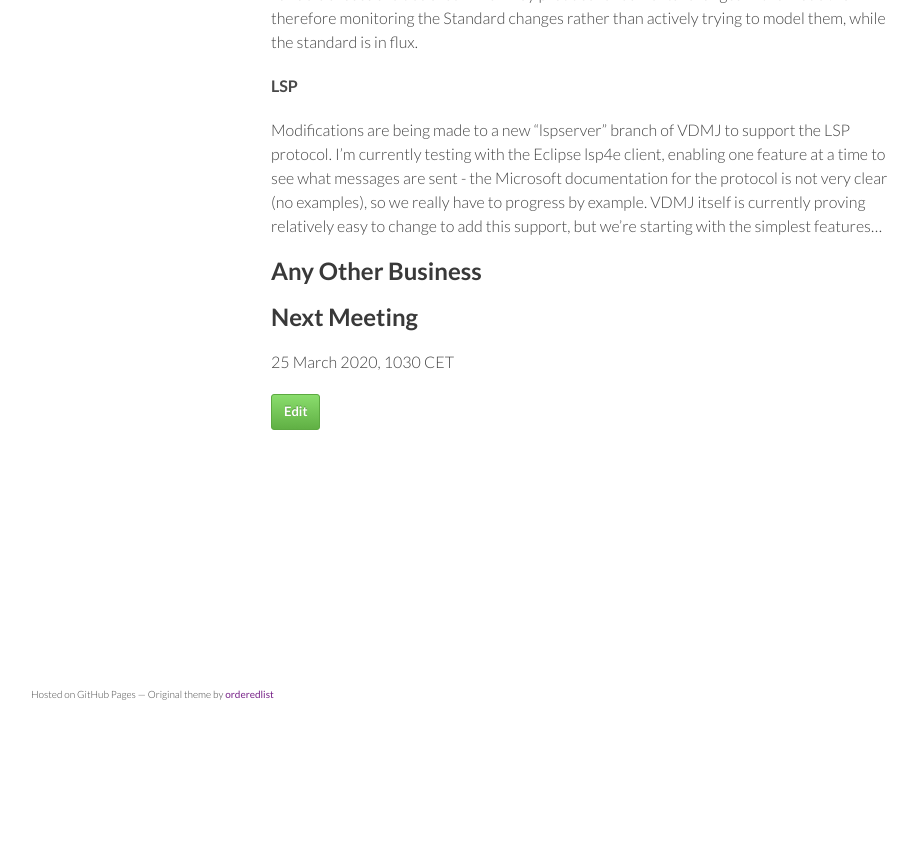
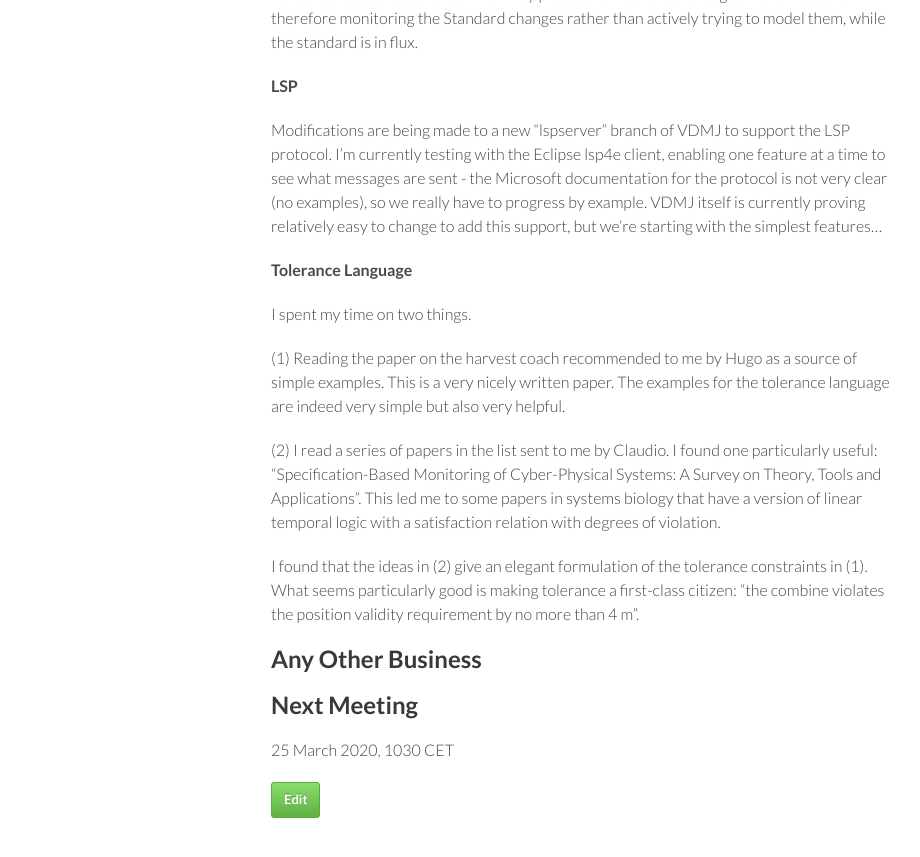
Before and after one commit to digitaltwincentre/digitaltwincentre.github.io, a Jekyll site: the page built from _biweeklies/Biweekly-13.md, in a window 1280 px wide and 900 px high, scrolled down 1370 px. Shown: the top 857 px of the window, without its empty margins (179-1099 px from the left). Built offline with Jekyll 4.4.1, drawn with Linux system fonts in a browser that asks for light colours; nearby versions of some CDN libraries; before the commit the page ends 2094 px from its top, so only the background shows below that.

Commit message:
Update Biweekly-13.md

```diff
--- a/_biweeklies/Biweekly-13.md
+++ b/_biweeklies/Biweekly-13.md
@@ -54,6 +54,15 @@ There has been a burst of new activity on FMI3, which is making it difficult to
 
 Modifications are being made to a new "lspserver" branch of VDMJ to support the LSP protocol. I'm currently testing with the Eclipse lsp4e client, enabling one feature at a time to see what messages are sent - the Microsoft documentation for the protocol is not very clear (no examples), so we really have to progress by example. VDMJ itself is currently proving relatively easy to change to add this support, but we're starting with the simplest features...
 
+#### Tolerance Language
+
+I spent my time on two things.
+
+(1) Reading the paper on the harvest coach recommended to me by Hugo as a source of simple examples. This is a very nicely written paper. The examples for the tolerance language are indeed very simple but also very helpful.
+
+(2) I read a series of papers in the list sent to me by Claudio. I found one particularly useful: "Specification-Based Monitoring of Cyber-Physical Systems: A Survey on Theory, Tools and Applications". This led me to some papers in systems biology that have a version of linear temporal logic with a satisfaction relation with degrees of violation.
+
+I found that the ideas in (2) give an elegant formulation of the tolerance constraints in (1). What seems particularly good is making tolerance a first-class citizen: "the combine violates the position validity requirement by no more than 4 m".
 
 ##  Any Other Business
 
```
